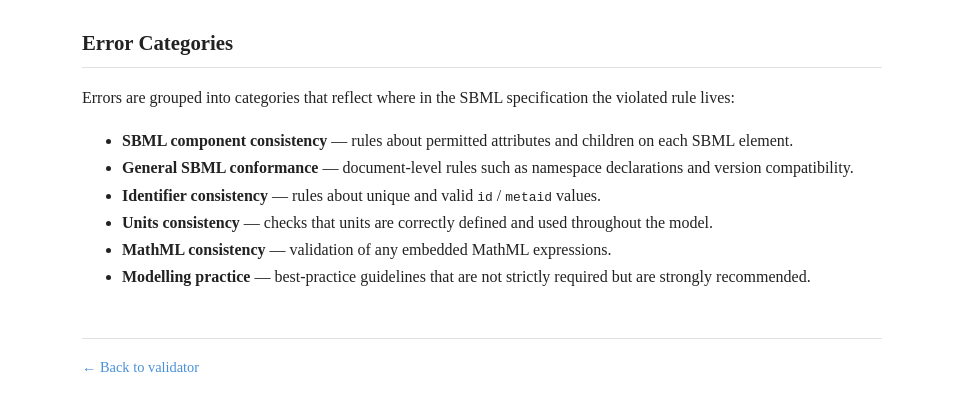
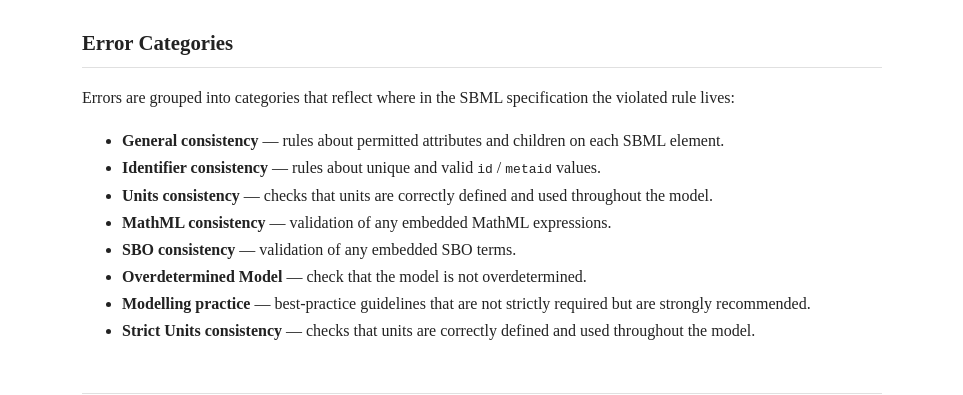
Before and after one commit to sbmlteam/vue3-sbml-validator, a Vue app: page /help in a window 1280 px wide. Shown: the part 1740-2135 px from the top of the page, without its empty margins (158-1121 px from the left). Built offline with nearby package versions, Linux system fonts and the light colour scheme; no server answers.

Commit message:
Expand categories of errors

```diff
--- a/src/components/HelpPage.vue
+++ b/src/components/HelpPage.vue
@@ -146,12 +146,8 @@
         </p>
         <ul>
           <li>
-            <strong>SBML component consistency</strong> — rules about
+            <strong>General consistency</strong> — rules about
             permitted attributes and children on each SBML element.
-          </li>
-          <li>
-            <strong>General SBML conformance</strong> — document-level rules
-            such as namespace declarations and version compatibility.
           </li>
           <li>
             <strong>Identifier consistency</strong> — rules about unique and
@@ -166,8 +162,19 @@
             MathML expressions.
           </li>
           <li>
+            <strong>SBO consistency</strong> — validation of any embedded
+            SBO terms.
+          </li>
+          <li>
+            <strong>Overdetermined Model </strong> — check that the model is not overdetermined.
+          </li>
+          <li>
             <strong>Modelling practice</strong> — best-practice guidelines
             that are not strictly required but are strongly recommended.
+          </li>
+          <li>
+            <strong>Strict Units consistency</strong> — checks that units are
+            correctly defined and used throughout the model.
           </li>
         </ul>
       </section>
```
